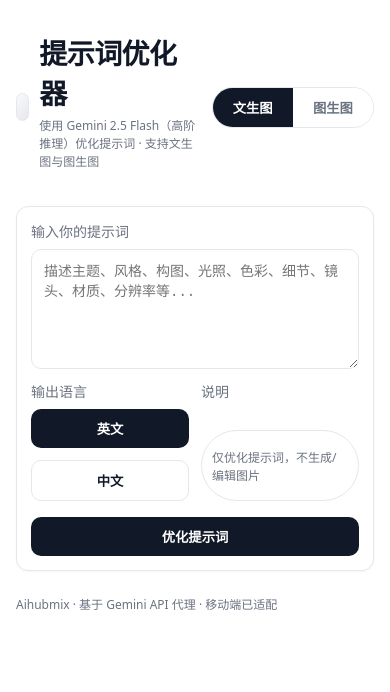
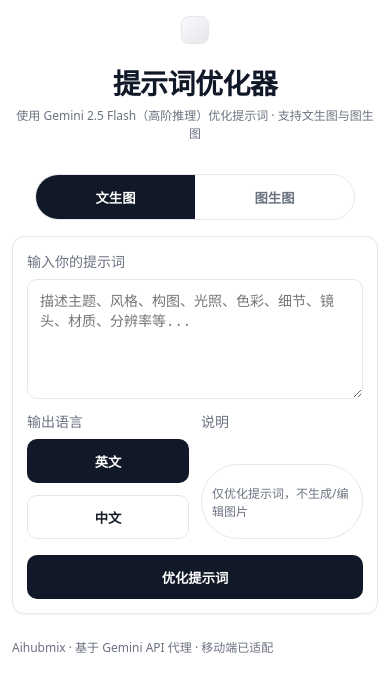
Before and after one commit to Noah-Wu66/Prompt-Optimization, a Next.js app: page / in a window 390 px wide. Shown: the top 692 px of the page. Built offline with nearby package versions, Linux system fonts and the light colour scheme.

Commit message:
更新全局样式文件 app/globals.css

```diff
--- a/app/globals.css
+++ b/app/globals.css
@@ -15,6 +15,17 @@ body {
   font-family: ui-sans-serif, system-ui, -apple-system, Segoe UI, Roboto, Helvetica, Arial, "Apple Color Emoji", "Segoe UI Emoji";
   -webkit-font-smoothing: antialiased;
   -moz-osx-font-smoothing: grayscale;
+  /* 移动端优化 */
+  -webkit-tap-highlight-color: transparent;
+  -webkit-touch-callout: none;
+  -webkit-user-select: none;
+  user-select: none;
+}
+
+/* 允许文本选择 */
+input, textarea, .optArea, .logs {
+  -webkit-user-select: text;
+  user-select: text;
 }
 
 .container {
@@ -37,11 +48,8 @@ body {
   gap: 16px;
 }
 
-@media (min-width: 900px) {
-  .grid { grid-template-columns: 1fr 1fr; }
-}
-
-@media (max-width: 480px) {
+/* 手机端适配 (≤768px) */
+@media (max-width: 768px) {
   .title { font-size: 22px; }
   .subtitle { font-size: 12px; }
   .card { padding: 14px; border-radius: 12px; }
@@ -51,6 +59,85 @@ body {
   .row { grid-template-columns: 1fr; }
   .tabs { width: 100%; }
   .tab { flex: 1; text-align: center; }
+
+  /* 头部栏移动端适配 */
+  .headerBar {
+    flex-direction: column;
+    align-items: stretch;
+    gap: 16px;
+  }
+  .logo {
+    flex-direction: column;
+    text-align: center;
+    gap: 8px;
+  }
+  .logoMark {
+    width: 24px;
+    height: 24px;
+  }
+
+  /* 处理中模块移动端适配 */
+  .processingHeader {
+    flex-direction: column;
+    align-items: flex-start;
+    gap: 8px;
+  }
+  .logs {
+    max-height: 200px;
+    overflow-y: auto;
+    font-size: 12px;
+  }
+  .logItem {
+    padding-left: 12px;
+    margin: 2px 0;
+  }
+  .logItem::before {
+    left: 2px;
+    top: 6px;
+    width: 4px;
+    height: 4px;
+  }
+
+  /* 结果模块移动端适配 */
+  .optArea {
+    font-size: 13px;
+    line-height: 1.5;
+    max-height: 300px;
+    overflow-y: auto;
+  }
+
+  /* 文件预览移动端适配 */
+  .preview {
+    max-height: 200px;
+  }
+
+  /* 容器移动端适配 */
+  .container {
+    padding: 16px 12px 40px;
+  }
+}
+
+/* 平板端适配 (769px - 1024px) */
+@media (min-width: 769px) and (max-width: 1024px) {
+  .container {
+    padding: 24px 20px 56px;
+  }
+  .headerBar {
+    gap: 20px;
+  }
+  .logs {
+    max-height: 250px;
+    overflow-y: auto;
+  }
+  .optArea {
+    max-height: 350px;
+    overflow-y: auto;
+  }
+}
+
+/* 桌面端适配 (≥1025px) */
+@media (min-width: 1025px) {
+  .grid { grid-template-columns: 1fr 1fr; }
 }
 
 .title {
@@ -79,6 +166,15 @@ body {
   background: #fff;
   border: none;
   cursor: pointer;
+  transition: all 0.2s ease;
+  min-height: 44px; /* 触摸友好的最小高度 */
+  display: flex;
+  align-items: center;
+  justify-content: center;
+}
+
+.tab:hover {
+  background: #f9fafb;
 }
 
 .tab.active {
@@ -95,6 +191,21 @@ body {
   padding: 10px 12px;
   font-size: 14px;
   background: #fff;
+  transition: border-color 0.2s ease;
+}
+
+.input:focus, .textarea:focus, .select:focus {
+  outline: none;
+  border-color: var(--primary);
+  box-shadow: 0 0 0 3px rgba(17, 24, 39, 0.1);
+}
+
+/* 文件上传按钮移动端优化 */
+.file {
+  min-height: 44px;
+  display: flex;
+  align-items: center;
+  cursor: pointer;
 }
 .textarea { min-height: 120px; resize: vertical; }
 
@@ -109,6 +220,20 @@ body {
   border-radius: 10px;
   font-weight: 600;
   cursor: pointer;
+  transition: all 0.2s ease;
+  min-height: 44px; /* 触摸友好的最小高度 */
+  display: flex;
+  align-items: center;
+  justify-content: center;
+}
+
+.button:hover {
+  opacity: 0.9;
+  transform: translateY(-1px);
+}
+
+.button:active {
+  transform: translateY(0);
 }
 .ghost {
   background: #fff;
```
